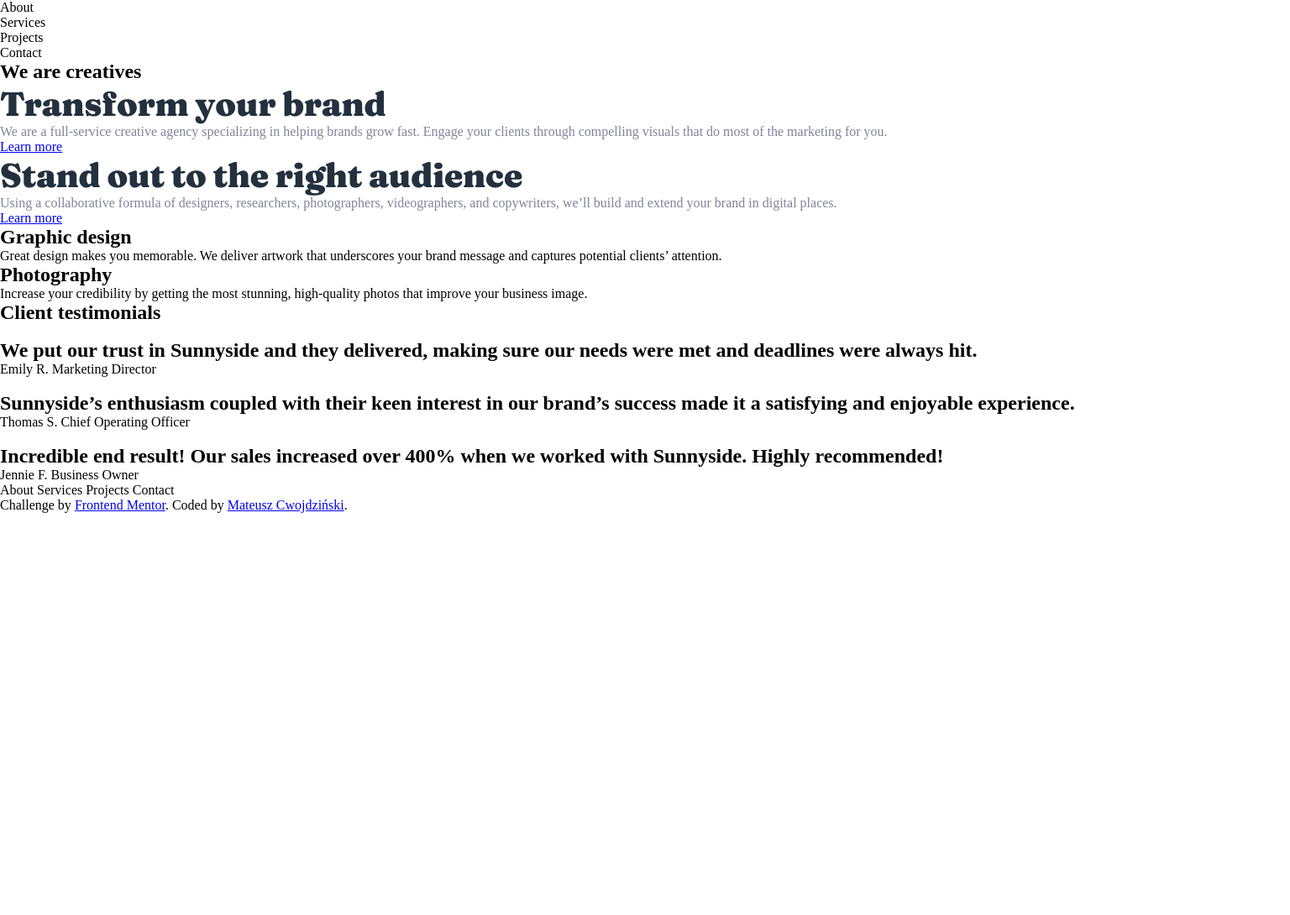
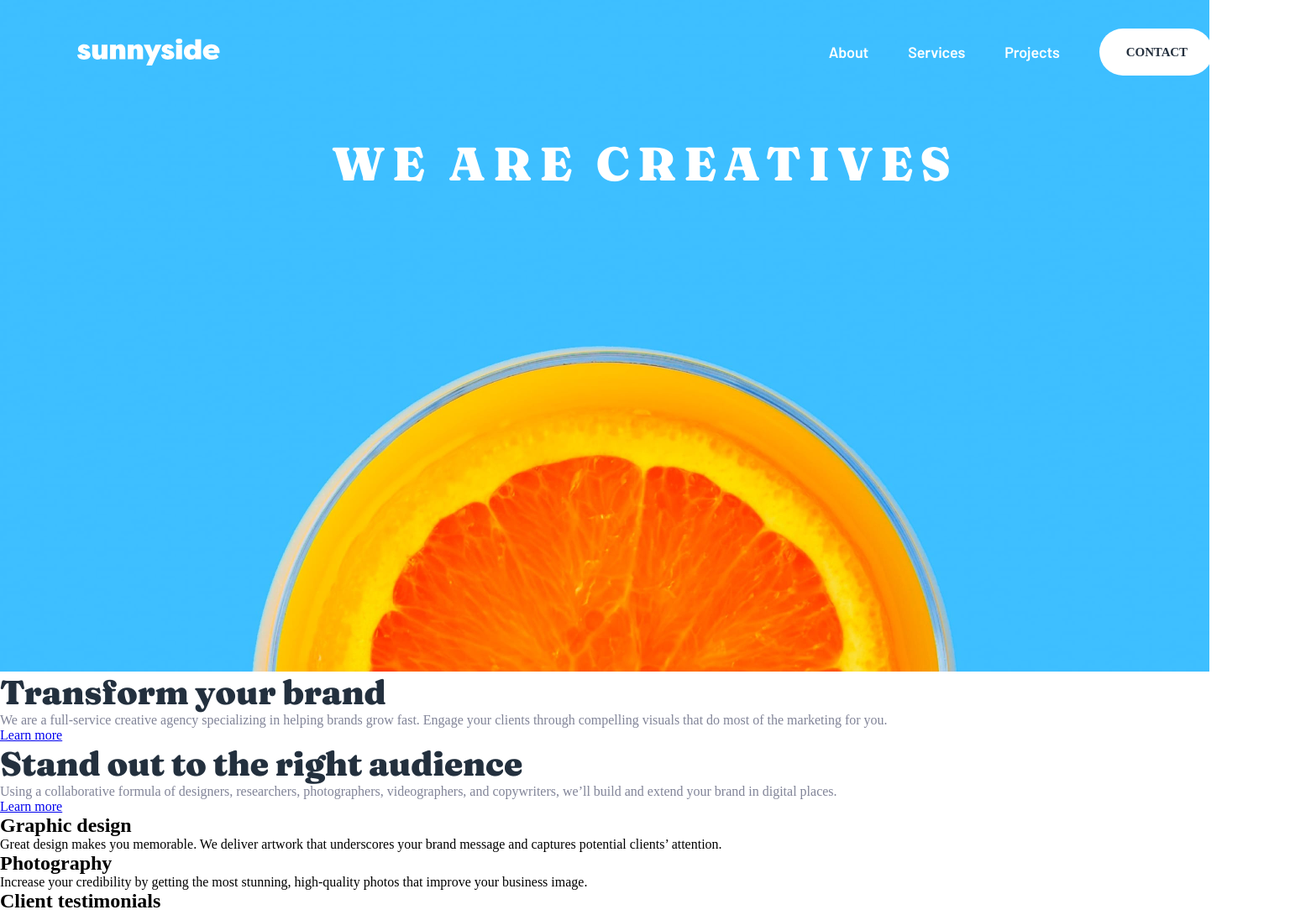
Before and after one commit to mcwojdzinski/sunnyside-agency, a plain HTML site: page index.html in a window 1536 px wide. Shown: the top 1090 px of the page at 84% size. Before the commit the page ends 800 px from the top, so only its background shows below. Drawn offline with Linux system fonts and the light colour scheme.

Commit message:
Add hero section styling with mobile

```diff
--- a/index.html
+++ b/index.html
@@ -16,19 +16,26 @@
     <title>Sunnyside agency landing page</title>
   </head>
   <body>
-    <header>
-      <nav>
-        <ul>
-          <li>About</li>
-          <li>Services</li>
-          <li>Projects</li>
-          <li>Contact</li>
+    <header class="header">
+      <nav class="nav">
+        <img src="/images/logo.svg" class="nav__logo" />
+        <ul class="nav__list hide-mobile">
+          <li class="nav__item">About</li>
+          <li class="nav__item">Services</li>
+          <li class="nav__item">Projects</li>
+          <li class="nav__item">Contact</li>
         </ul>
+        <div class="show-mobile">
+          <svg width="24" height="18" xmlns="http://www.w3.org/2000/svg">
+            <path
+              d="M24 16v2H0v-2h24zm0-8v2H0V8h24zm0-8v2H0V0h24z"
+              fill="#FFF"
+              fill-rule="evenodd"
+            />
+          </svg>
+        </div>
       </nav>
-
-      <section>
-        <h1>We are creatives</h1>
-      </section>
+      <h1 class="header__title">We are creatives</h1>
     </header>
     <main>
       <section>
--- a/styles/styles.css
+++ b/styles/styles.css
@@ -29,6 +29,7 @@
   --fontBase: 18px;
   --fontLarge: 32px;
   --fontExtraLarge: 40px;
+  --fontExtraLarge2: 56px;
 
   /* Font */
 
@@ -40,6 +41,90 @@
   padding: 0;
   margin: 0;
   box-sizing: border-box;
+}
+
+.show-mobile {
+  display: block;
+}
+
+.hide-mobile {
+  display: none;
+}
+
+.header {
+  background: url("/images/mobile/image-header.jpg");
+  position: relative;
+  height: 100vh;
+  width: 100vw;
+  background-repeat: no-repeat;
+  background-size: contain;
+}
+
+.header__title {
+  position: absolute;
+  top: 20%;
+  left: 0;
+  right: 0;
+  color: var(--white);
+  text-align: center;
+  font-family: var(--fontFraunces);
+  font-size: var(--fontExtraLarge2);
+  font-style: normal;
+  font-weight: 900;
+  line-height: normal;
+  letter-spacing: 8.75px;
+  text-transform: uppercase;
+}
+
+.nav {
+  display: flex;
+  flex-direction: row;
+  justify-content: space-between;
+  align-items: center;
+  padding-top: 34px;
+  width: 85%;
+  margin: 0 auto;
+}
+
+.nav__logo {
+  width: 170px;
+}
+
+@media screen and (min-width: 1440px) {
+  .hide-mobile {
+    display: block;
+  }
+
+  .show-mobile {
+    display: none;
+  }
+
+  .header {
+    background: url("/images/desktop/image-header.jpg");
+    height: 100vh;
+    width: 100vw;
+    background-repeat: no-repeat;
+    background-size: contain;
+  }
+
+  .nav {
+    display: flex;
+    flex-direction: row;
+    justify-content: space-between;
+    align-items: center;
+    padding-top: 34px;
+    width: 1352px;
+    margin: 0 auto;
+  }
+
+  .nav__list {
+    list-style: none;
+    display: flex;
+    align-items: center;
+    justify-content: center;
+    flex-direction: row;
+    column-gap: 47px;
+  }
 }
 
 .section-title {
@@ -55,3 +140,36 @@
 .section-copy {
   color: var(--darkGrayishBlue);
 }
+
+.nav__item {
+  color: var(--white);
+  font-family: var(--fontBarlow);
+  font-size: var(--fontBase);
+  font-style: normal;
+  font-weight: 600;
+  line-height: 25px; /* 138.889% */
+  letter-spacing: -0.129px;
+}
+
+.nav__item:hover {
+  cursor: pointer;
+}
+
+.nav__item:nth-of-type(4) {
+  color: #24303e;
+  font-family: var(--fontFraunces) 9pt Soft;
+  font-size: 15px;
+  font-style: normal;
+  font-weight: 700;
+  line-height: 25px; /* 166.667% */
+  letter-spacing: -0.107px;
+  text-transform: uppercase;
+  border-radius: 28px;
+  background: var(--white);
+  padding: 16px 30px 15px 32px;
+}
+
+.nav__item:nth-of-type(4):hover::after {
+  opacity: 0.25;
+  color: var(--white);
+}
```
